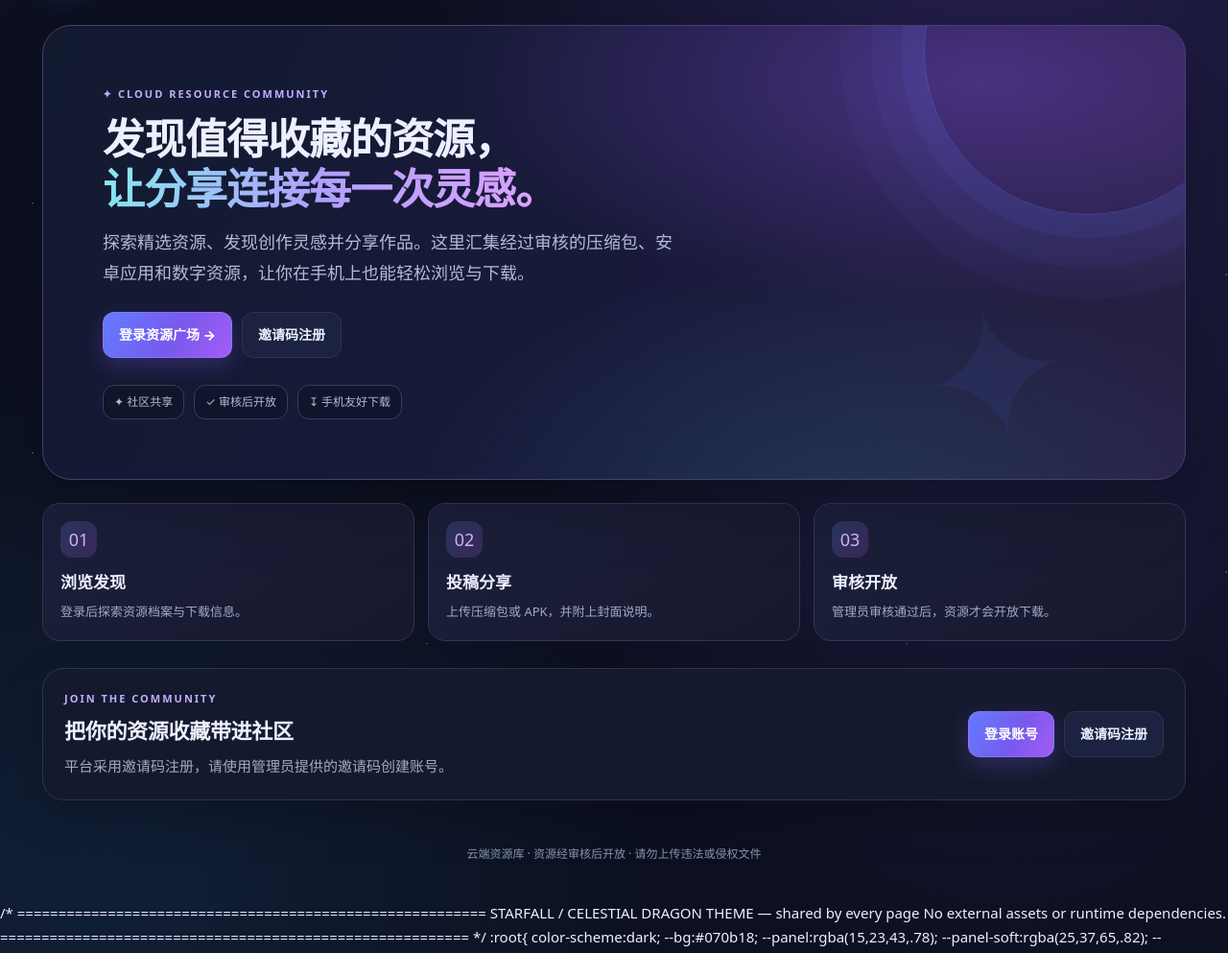
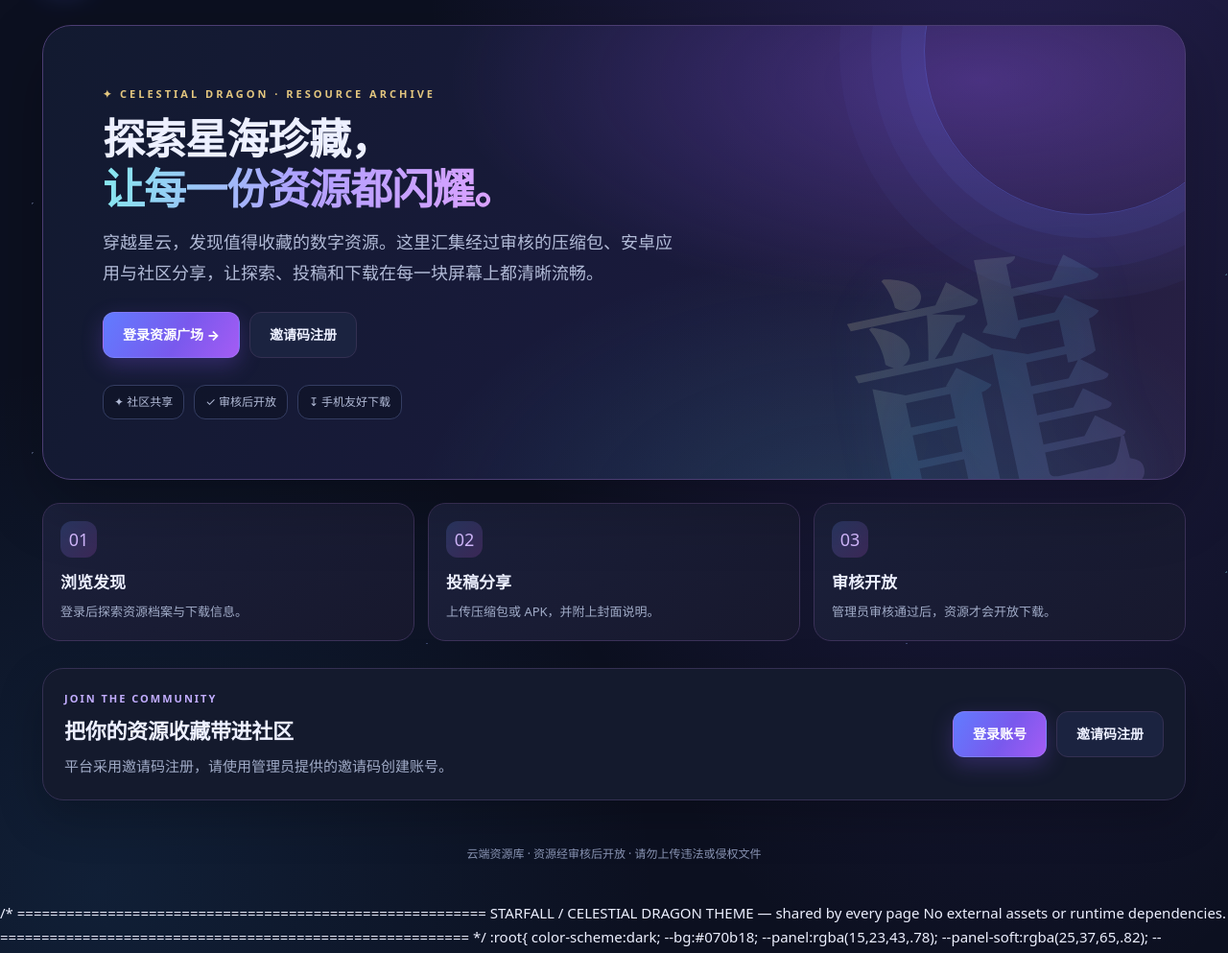
Before and after one commit to likejack759-gif/archive-cloud-platform, a Python web app: template app/templates/index.html in a window 1280 px wide. Shown: the part 95-1088 px from the top of the page at 96% size. Run offline with Jinja, Linux system fonts and the light colour scheme; the template is opened without the code that fills it, so the values that code supplies are empty.

Commit message:
Design: refresh resource plaza as celestial dragon archive

```diff
--- a/app/templates/index.html
+++ b/app/templates/index.html
@@ -1,5 +1,27 @@
 {% extends "base.html" %}{% block title %}资源广场 · 云端资源库{% endblock %}{% block content %}
 <style>
+/* Homepage-specific celestial archive presentation */
+.hero:after{
+  content:"龍";
+  font-family:"Noto Serif CJK SC","Songti SC",serif;
+  font-weight:900;
+  font-size:clamp(150px,24vw,290px);
+  line-height:1;
+  right:5%;
+  bottom:-8%;
+  color:transparent;
+  background:linear-gradient(145deg,rgba(246,218,153,.22),rgba(111,208,255,.12),rgba(188,157,255,.16));
+  -webkit-background-clip:text;
+  background-clip:text;
+  text-shadow:0 0 55px rgba(106,183,237,.08);
+}
+.hero .page-kicker{letter-spacing:3px;color:#e4c77f}
+.hero h1{max-width:800px}
+.hero-actions .btn{min-height:46px;padding-inline:20px}
+.resource .tag{margin-bottom:4px}
+.resource .btn{box-shadow:0 7px 22px rgba(75,164,220,.18)}
+.resource .btn:hover{box-shadow:0 9px 30px rgba(75,164,220,.3),0 0 22px rgba(231,199,122,.12)}
+@media(max-width:640px){.hero:after{right:-4%;bottom:-3%;font-size:170px;opacity:.75}}
 .community-stats{display:grid;grid-template-columns:repeat(4,minmax(0,1fr));gap:12px;margin:18px 0 26px}
 .community-stat{padding:17px 18px;border:1px solid var(--line);border-radius:18px;background:var(--panel)}
 .community-stat strong{display:block;font-size:clamp(22px,3vw,30px);line-height:1.25;letter-spacing:-.7px}
@@ -18,9 +40,9 @@
 </style>
 <section class="hero">
   <div class="hero-content">
-    <div class="page-kicker">✦ CLOUD RESOURCE COMMUNITY</div>
-    <h1>发现值得收藏的资源，<br><span class="hero-title-accent">让分享连接每一次灵感。</span></h1>
-    <p class="hero-lead">探索精选资源、发现创作灵感并分享作品。这里汇集经过审核的压缩包、安卓应用和数字资源，让你在手机上也能轻松浏览与下载。</p>
+    <div class="page-kicker">✦ CELESTIAL DRAGON · RESOURCE ARCHIVE</div>
+    <h1>探索星海珍藏，<br><span class="hero-title-accent">让每一份资源都闪耀。</span></h1>
+    <p class="hero-lead">穿越星云，发现值得收藏的数字资源。这里汇集经过审核的压缩包、安卓应用与社区分享，让探索、投稿和下载在每一块屏幕上都清晰流畅。</p>
     <div class="hero-actions">
       {% if user %}<a class="btn" href="/submit">＋ 发布资源</a><a class="btn secondary" href="/my-resources">我的投稿 →</a>
       {% else %}<a class="btn" href="/login">登录资源广场 →</a><a class="btn secondary" href="/register">邀请码注册</a>{% endif %}
```
